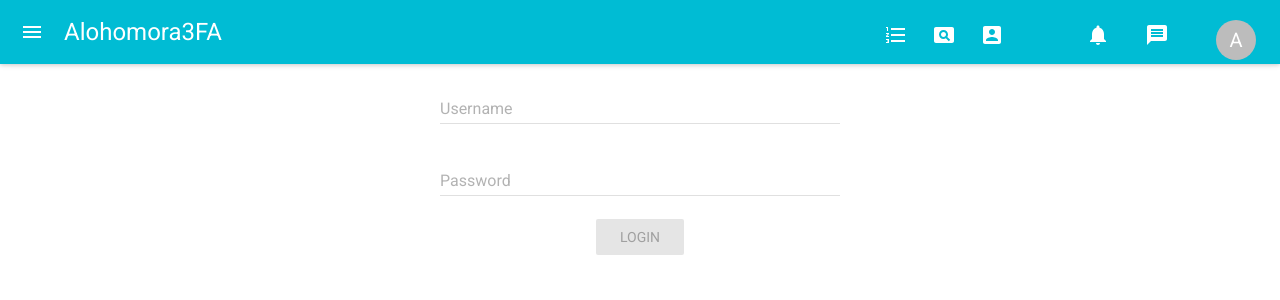
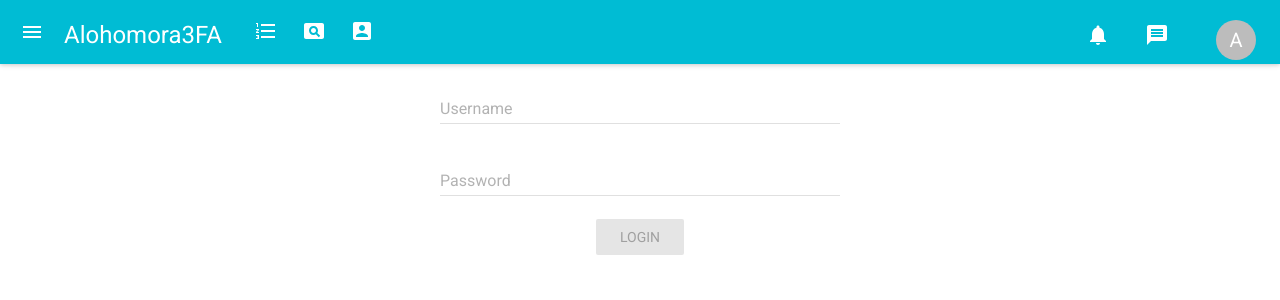
Before and after one commit to TheBigBangTeam/Alohomora-3FA, a React (Create React App) app in the folder client/: page / in a window 1280 px wide. Shown: the top 300 px of the page. Built offline with nearby package versions, Linux system fonts and the light colour scheme.

Commit message:
Moved Buttons to the left

```diff
--- a/client/src/components/Header.js
+++ b/client/src/components/Header.js
@@ -5,13 +5,14 @@ import { connect } from 'react-redux'
 import MuiThemeProvider from 'material-ui/styles/MuiThemeProvider'
 import AppBar from 'material-ui/AppBar'
 import Avatar from 'material-ui/Avatar'
-import FontIcon from 'material-ui/FontIcon';
+import FontIcon from 'material-ui/FontIcon'
 import IconButton from 'material-ui/IconButton'
 import IconMenu from 'material-ui/IconMenu'
 import MenuItem from 'material-ui/MenuItem'
 import MoreVertIcon from 'material-ui/svg-icons/navigation/more-vert'
 import Menu from 'material-ui/svg-icons/navigation/menu'
 import ViewModule from 'material-ui/svg-icons/action/view-module'
+import HeaderButtons from './HeaderButtons'
 import AccountBox from 'material-ui/svg-icons/action/account-box'
 import StatsBox from 'material-ui/svg-icons/editor/format-list-numbered'
 import LogsBox from 'material-ui/svg-icons/action/pageview'
@@ -39,13 +40,9 @@ class Header extends Component {
         marginLeft: 20,
         marginRight: 20
       },
-      firstIcon: {
-        marginLeft: 70,
+      icons: {
         marginRight: 35
       },
-      icons: {
-        marginRight: 35
-      }
     }
 
     return(
@@ -54,45 +51,16 @@ class Header extends Component {
           <AppBar
             style={{...styles, ...style.appBar}}
             title={
-              'Alohomora3FA'
+              <HeaderButtons />
             }
             iconElementRight={
               <div style={style.iconsRightContainer}>
-                <IconMenu color={white}
-                  iconButtonElement={
-                    <IconButton><StatsBox color={white}/></IconButton>
-                  }
-                  targetOrigin={{horizontal: 'left', vertical: 'top'}}
-                  anchorOrigin={{horizontal: 'right', vertical: 'bottom'}}
-                >
-                  <MenuItem key={1} primaryText="View Statistics"/>
-                </IconMenu>
-                <IconMenu color={white}
-                  iconButtonElement={
-                    <IconButton><LogsBox color={white}/></IconButton>
-                  }
-                  targetOrigin={{horizontal: 'left', vertical: 'top'}}
-                  anchorOrigin={{horizontal: 'right', vertical: 'bottom'}}
-                >
-                  <MenuItem key={1} primaryText="View Logs"/>
-                </IconMenu>
-                <IconMenu color={white}
-                  iconButtonElement={
-                    <IconButton><AccountBox color={white}/></IconButton>
-                  }
-                  targetOrigin={{horizontal: 'left', vertical: 'top'}}
-                  anchorOrigin={{horizontal: 'right', vertical: 'bottom'}}
-                >
-                  <MenuItem key={1} primaryText="Insert User"/>
-                  <MenuItem key={2} primaryText="Modify User"/>
-                  <MenuItem key={3} primaryText="Eliminate user"/>
-                </IconMenu>
-                <NotificationsIcon color={white} style={style.firstIcon} />
+                <NotificationsIcon color={white} style={style.icons} />
                 <MessagesIcon color={white} style={style.icons} />
                 <IconMenu color={white}
                   iconButtonElement={
                     <IconButton>
-                      <Avatar> A </Avatar>
+                      <Avatar>A</Avatar>
                     </IconButton>
                   }
                   targetOrigin={{horizontal: 'right', vertical: 'top'}}
--- /dev/null
+++ b/client/src/components/HeaderButtons.js
@@ -0,0 +1,63 @@
+import React, {Component} from 'react'
+import PropTypes from 'prop-types'
+import IconButton from 'material-ui/IconButton'
+import IconMenu from 'material-ui/IconMenu'
+import MenuItem from 'material-ui/MenuItem'
+import AccountBox from 'material-ui/svg-icons/action/account-box'
+import StatsBox from 'material-ui/svg-icons/editor/format-list-numbered'
+import LogsBox from 'material-ui/svg-icons/action/pageview'
+import {white} from 'material-ui/styles/colors'
+
+class HeaderButtons extends Component {
+
+    render() {
+        const {styles, handleChangeRequestNavDrawer} = this.props
+        const style = {
+            buttonsContainer: {
+              marginLeft: 20,
+              marginTop: 3.3
+            },
+        }
+        return(
+            <div>
+                Alohomora3FA
+                <IconMenu color={white} style={style.buttonsContainer}
+                    iconButtonElement={
+                    <IconButton><StatsBox color={white}/></IconButton>
+                    }
+                    targetOrigin={{horizontal: 'left', vertical: 'top'}}
+                    anchorOrigin={{horizontal: 'right', vertical: 'bottom'}}
+                >
+                    <MenuItem key={1} primaryText="View Statistics"/>
+                </IconMenu>
+                <IconMenu color={white}
+                    iconButtonElement={
+                    <IconButton><LogsBox color={white}/></IconButton>
+                    }
+                    targetOrigin={{horizontal: 'left', vertical: 'top'}}
+                    anchorOrigin={{horizontal: 'right', vertical: 'bottom'}}
+                >
+                    <MenuItem key={1} primaryText="View Logs"/>
+                </IconMenu>
+                <IconMenu color={white}
+                    iconButtonElement={
+                    <IconButton><AccountBox color={white}/></IconButton>
+                    }
+                    targetOrigin={{horizontal: 'left', vertical: 'top'}}
+                    anchorOrigin={{horizontal: 'right', vertical: 'bottom'}}
+                >
+                    <MenuItem key={1} primaryText="Insert User"/>
+                    <MenuItem key={2} primaryText="Modify User"/>
+                    <MenuItem key={3} primaryText="Eliminate user"/>
+                </IconMenu>
+            </div>
+        )
+    }
+}
+
+HeaderButtons.propTypes = {
+    styles: PropTypes.object,
+    handleChangeRequestNavDrawer: PropTypes.func
+}
+
+export default HeaderButtons
```
